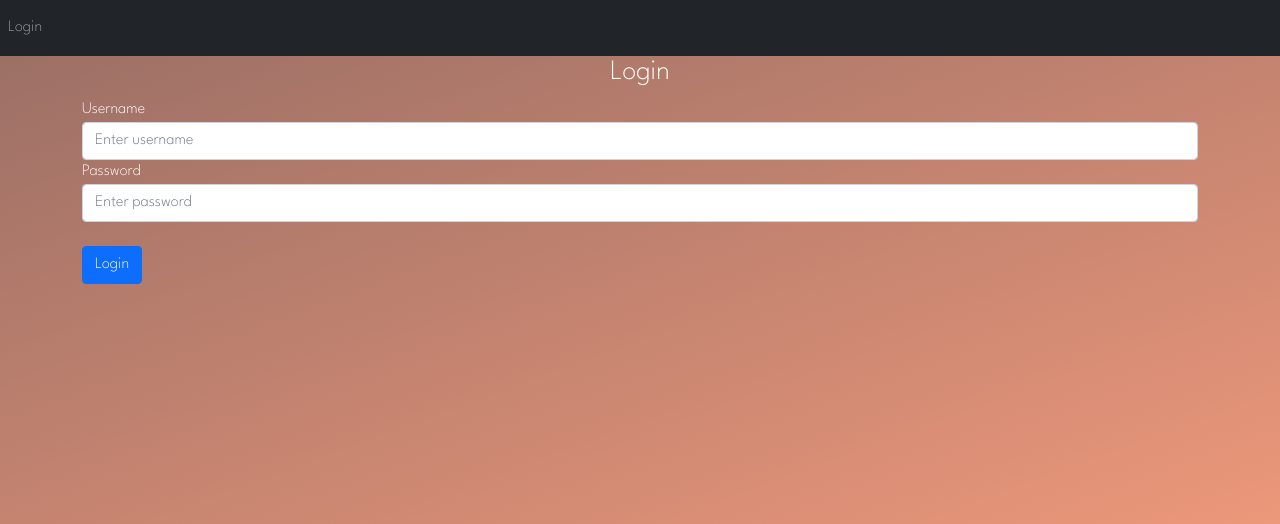
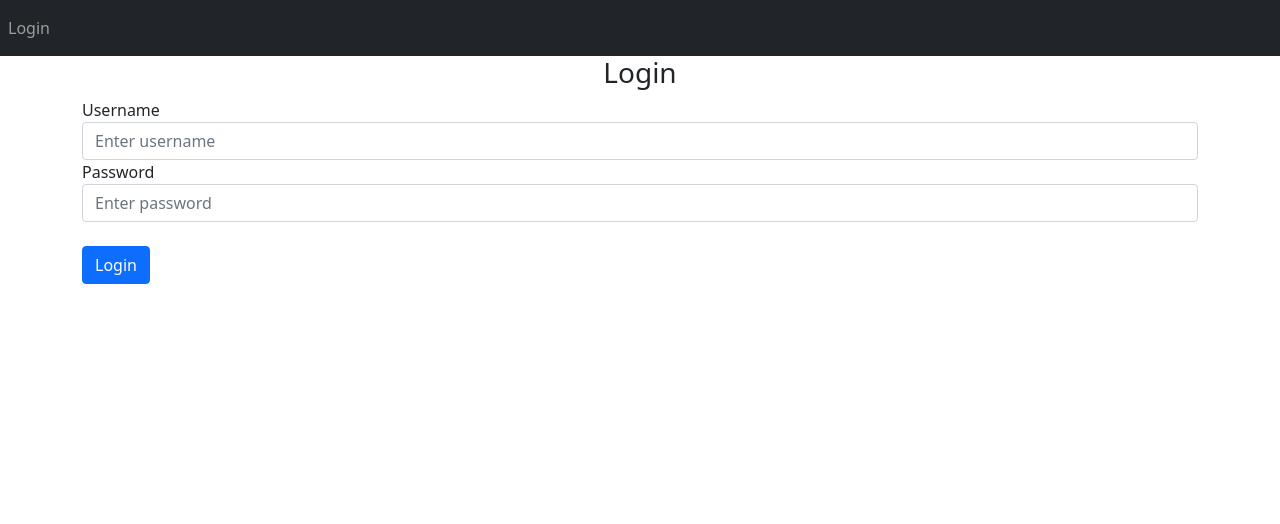
Before and after one commit to JMassey1/moviePickerThing, a Flask app: page /login in a window 1280 px wide. Shown: the top 524 px of the page. Run offline with Flask 2, Linux system fonts and the light colour scheme; parts of the project's set-up code (start-up, migrations or seed data) failed here and were passed over; some libraries are stand-ins or nearby versions.

Commit message:
removed CSS background stuff to see if that fixes the modals

```diff
--- a/website/static/style.css
+++ b/website/static/style.css
@@ -11,24 +11,24 @@ table.dataTable thead .sorting_desc_disabled:before {
   bottom: .5em;
 }
 
-body {
-  margin: 0;
-  font-family: 'League Spartan', sans-serif;
-  color: white;
-  background: linear-gradient(-20deg, #FFA17F, #00223E);
-  background-size: 400% 400%;
-  position: relative;
-  animation: change-background 15s ease-in-out infinite;
-}
+/*body {*/
+/*  margin: 0;*/
+/*  font-family: 'League Spartan', sans-serif;*/
+/*  color: white;*/
+/*  background: linear-gradient(-20deg, #FFA17F, #00223E);*/
+/*  background-size: 400% 400%;*/
+/*  position: relative;*/
+/*  animation: change-background 15s ease-in-out infinite;*/
+/*}*/
 
-@keyframes change-background {
-  0%{
-    background-position: 0 50%;
-  }
-  50%{
-    background-position: 100% 50%;
-  }
-  100%{
-    background-position: 0 50%;
-  }
-}
+/*@keyframes change-background {*/
+/*  0%{*/
+/*    background-position: 0 50%;*/
+/*  }*/
+/*  50%{*/
+/*    background-position: 100% 50%;*/
+/*  }*/
+/*  100%{*/
+/*    background-position: 0 50%;*/
+/*  }*/
+/*}*/
```
